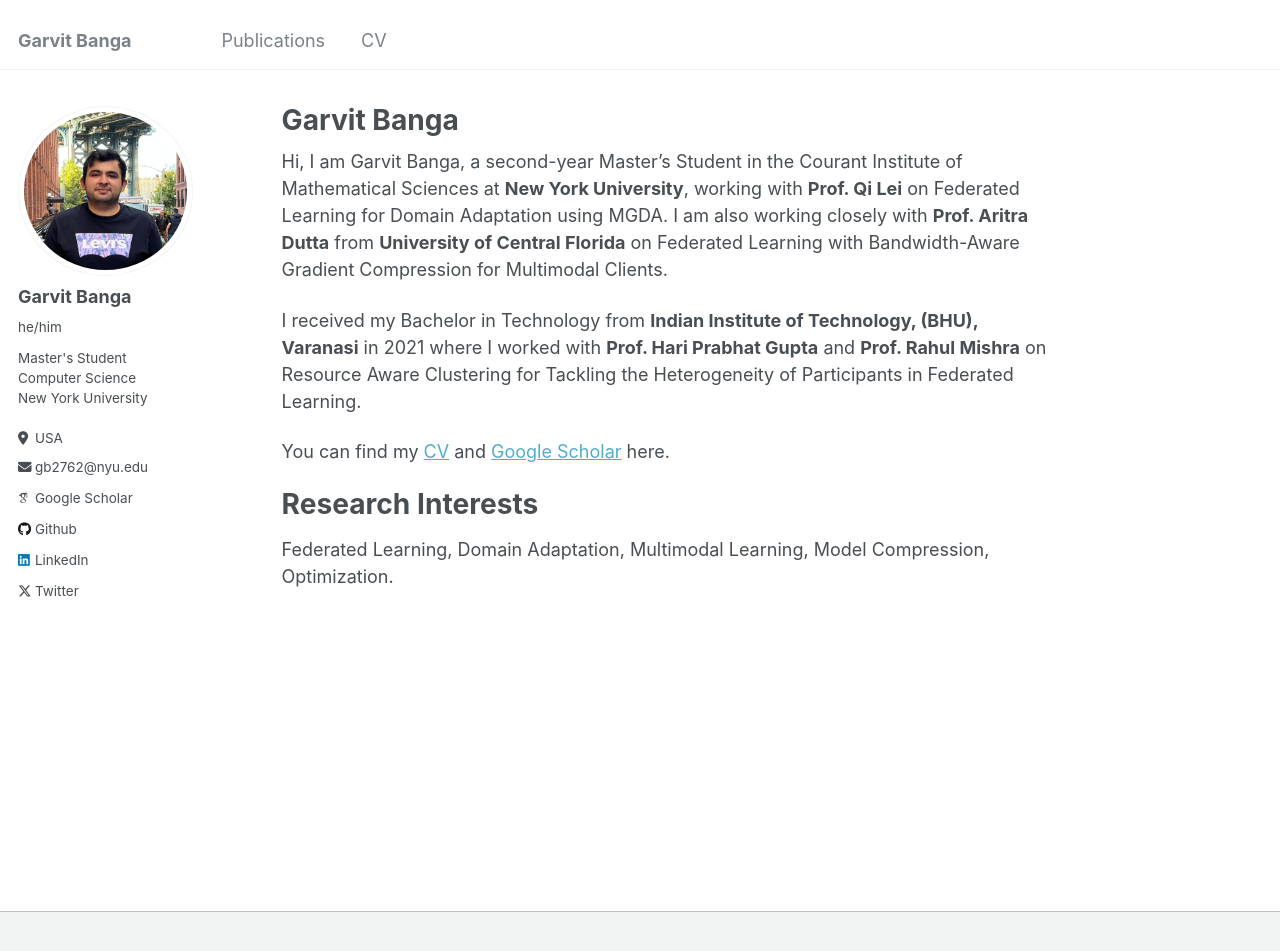
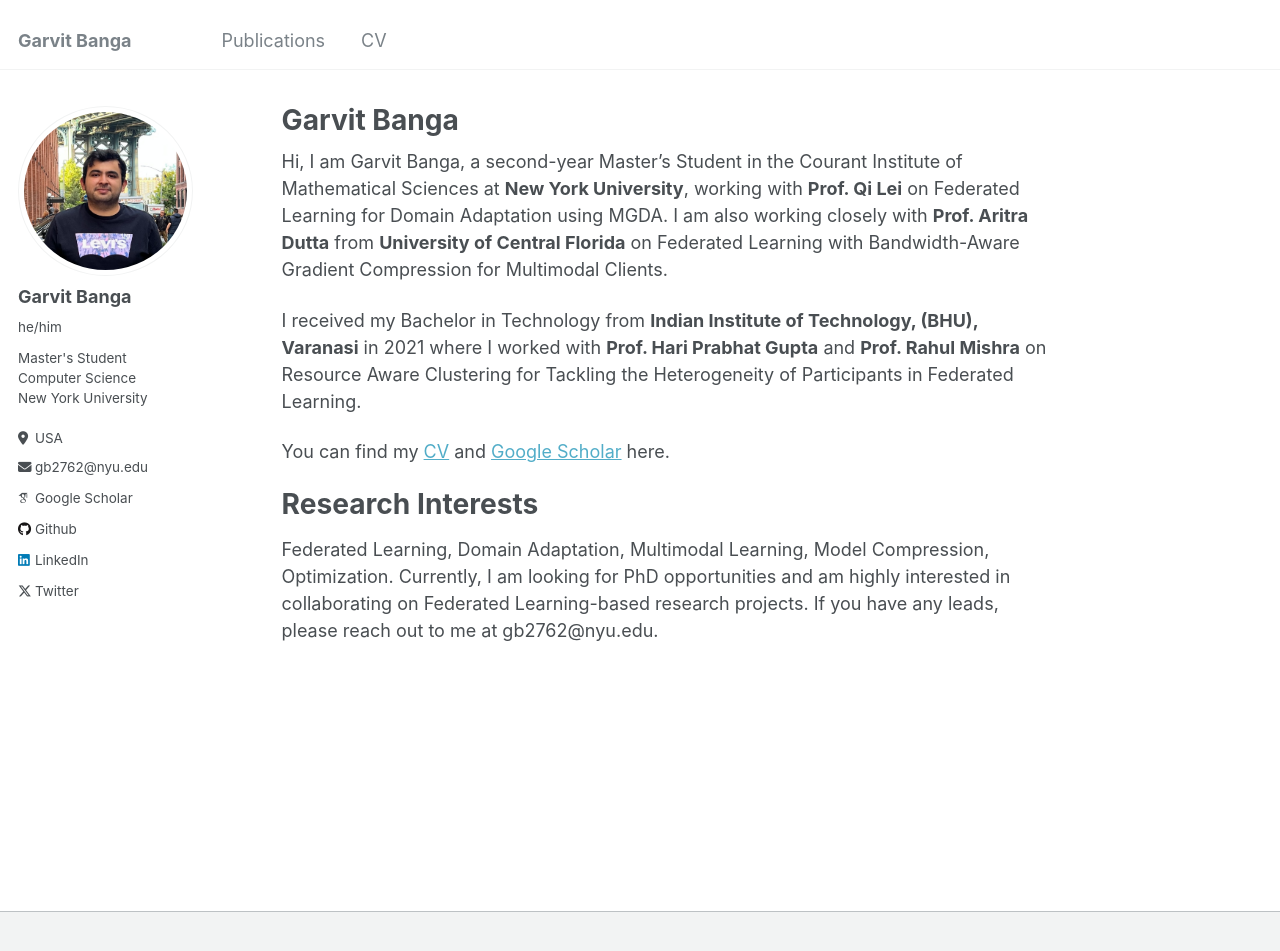
Before and after one commit to GarvitBanga/garvitbanga.github.io, a Jekyll site: the page built from _pages/about.md, in a window 1280 px wide and 984 px high. Shown: the top 951 px of the window. Built offline with Jekyll 4.4.1, drawn with Linux system fonts in a browser that asks for light colours; some web fonts are replaced.

Commit message:
Update about.md

```diff
--- a/_pages/about.md
+++ b/_pages/about.md
@@ -17,3 +17,4 @@ You can find my [CV](https://garvitbanga.github.io/files/GarvitBangaCV.pdf) and
 Research Interests
 ======
 Federated Learning, Domain Adaptation, Multimodal Learning, Model Compression, Optimization.
+Currently, I am looking for PhD opportunities and am highly interested in collaborating on Federated Learning-based research projects. If you have any leads, please reach out to me at gb2762@nyu.edu.
```
